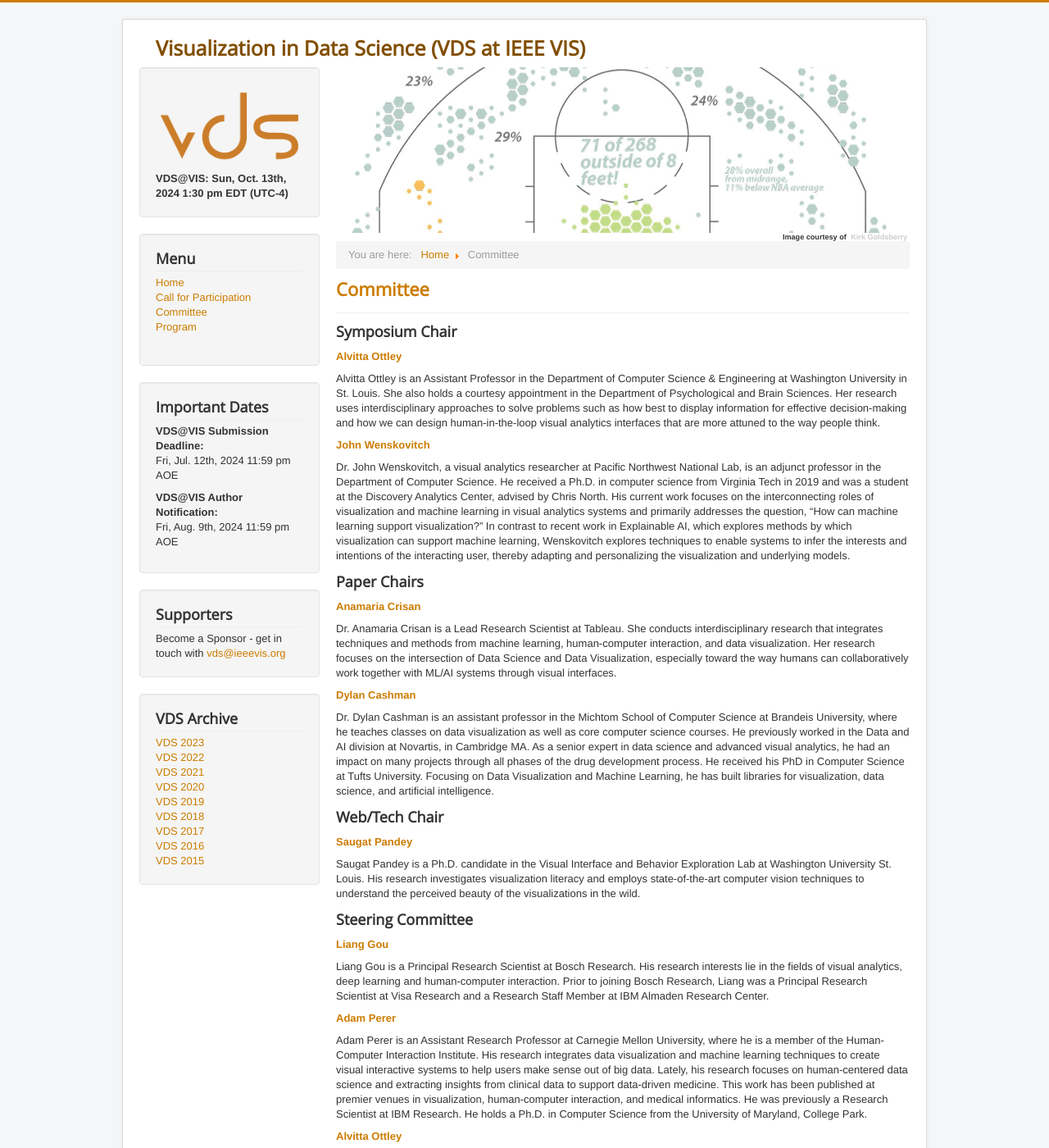
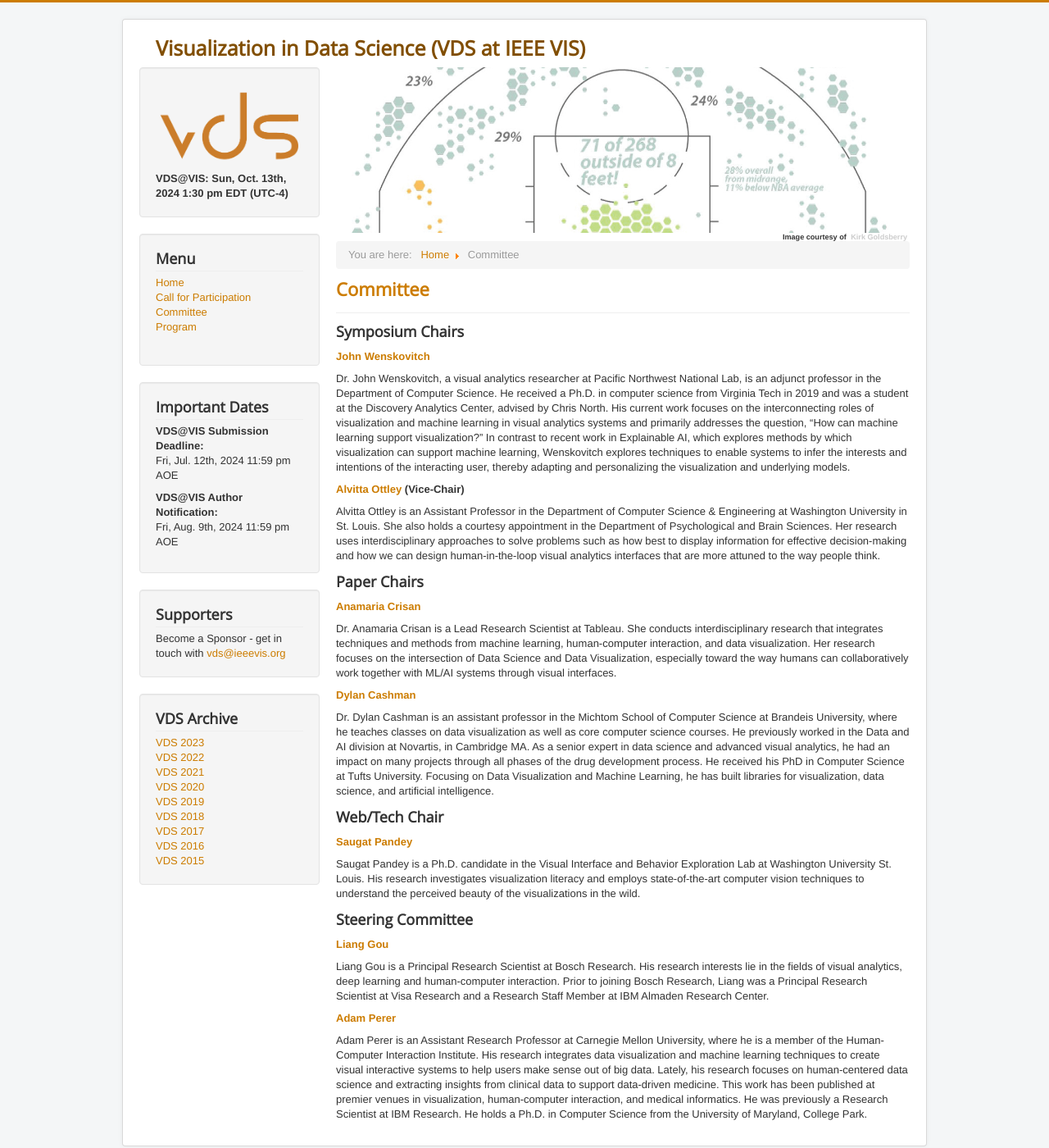
Before and after one commit to visualdatascience/2024, a Jekyll site: the page built from committee.md, in a window 1280 px wide and 1400 px high. Shown: the whole window at 82% size. Built offline with Jekyll 4.4.1, drawn with Linux system fonts in a browser that asks for light colours; some of the changed text lies outside the part shown.

Commit message:
Update committee.md

```diff
--- a/committee.md
+++ b/committee.md
@@ -4,15 +4,15 @@ title: Committee
 permalink: /committee/
 ---
 
-### Symposium Chair
-
-**[Alvitta Ottley](http://visualdata.wustl.edu)**
-
-Alvitta Ottley is an Assistant Professor in the Department of Computer Science & Engineering at Washington University in St. Louis. She also holds a courtesy appointment in the Department of Psychological and Brain Sciences. Her research uses interdisciplinary approaches to solve problems such as how best to display information for effective decision-making and how we can design human-in-the-loop visual analytics interfaces that are more attuned to the way people think.
+### Symposium Chairs
 
 **[John Wenskovitch](https://johnwenskovitch.com/)**
 
 Dr. John Wenskovitch, a visual analytics researcher at Pacific Northwest National Lab, is an adjunct professor in the Department of Computer Science. He received a Ph.D. in computer science from Virginia Tech in 2019 and was a student at the Discovery Analytics Center, advised by Chris North. His current work focuses on the interconnecting roles of visualization and machine learning in visual analytics systems and primarily addresses the question, “How can machine learning support visualization?”  In contrast to recent work in Explainable AI, which explores methods by which visualization can support machine learning, Wenskovitch explores techniques to enable systems to infer the interests and intentions of the interacting user, thereby adapting and personalizing the visualization and underlying models.
+
+**[Alvitta Ottley](http://visualdata.wustl.edu) (Vice-Chair)**
+
+Alvitta Ottley is an Assistant Professor in the Department of Computer Science & Engineering at Washington University in St. Louis. She also holds a courtesy appointment in the Department of Psychological and Brain Sciences. Her research uses interdisciplinary approaches to solve problems such as how best to display information for effective decision-making and how we can design human-in-the-loop visual analytics interfaces that are more attuned to the way people think.
 
 
 ### Paper Chairs
@@ -46,13 +46,3 @@ Liang Gou is a Principal Research Scientist at Bosch Research. His research inte
 **[Adam Perer](http://perer.org/)**
 
 Adam Perer is an Assistant Research Professor at Carnegie Mellon University, where he is a member of the Human-Computer Interaction Institute. His research integrates data visualization and machine learning techniques to create visual interactive systems to help users make sense out of big data. Lately, his research focuses on human-centered data science and extracting insights from clinical data to support data-driven medicine. This work has been published at premier venues in visualization, human-computer interaction, and medical informatics. He was previously a Research Scientist at IBM Research. He holds a Ph.D. in Computer Science from the University of Maryland, College Park.
-
-**[Alvitta Ottley](http://visualdata.wustl.edu)**
-
-Alvitta Ottley is an Assistant Professor in the Department of Computer Science & Engineering at Washington University in St. Louis. She also holds a courtesy appointment in the Department of Psychological and Brain Sciences. Her research uses interdisciplinary approaches to solve problems such as how best to display information for effective decision-making and how we can design human-in-the-loop visual analytics interfaces that are more attuned to the way people think.
-
-
-
-### Program Committee
-
-TBD
```
